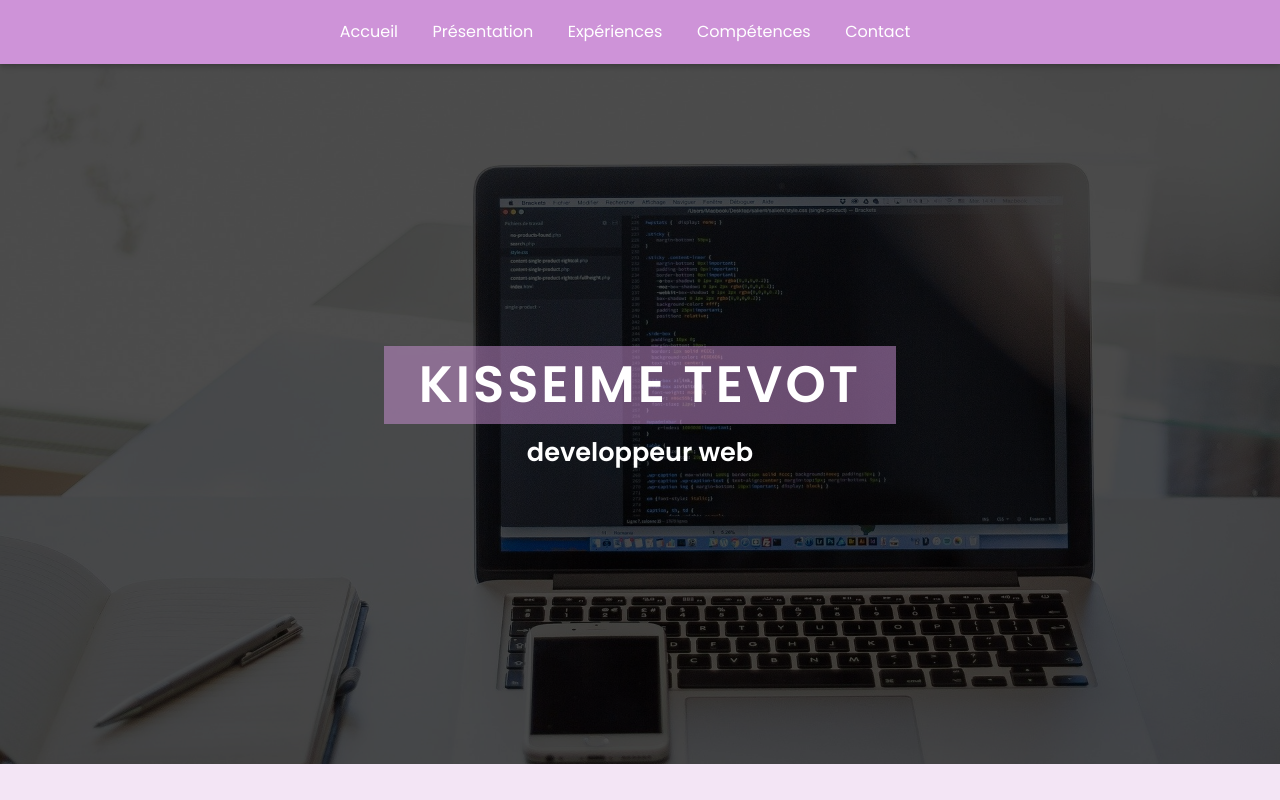
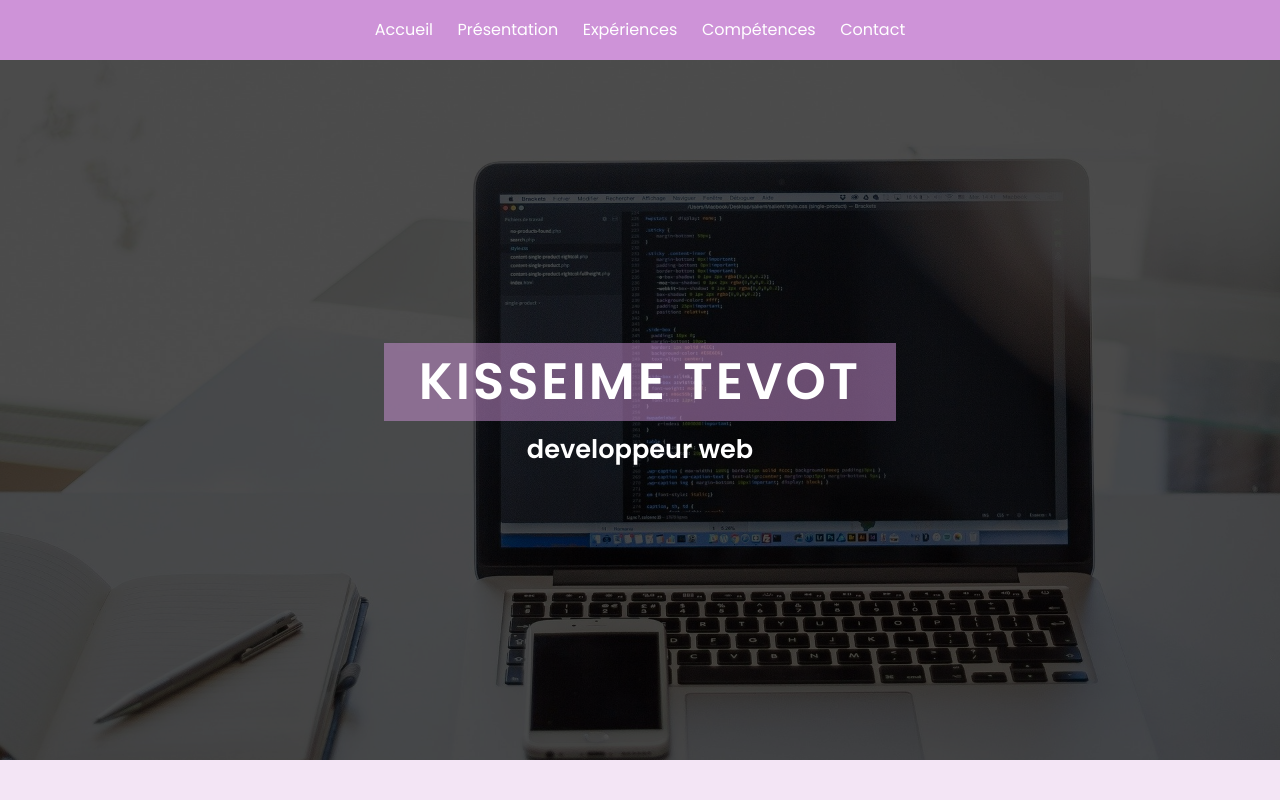
Before and after one commit to Kyse7535/cv_enligne, a plain HTML site: page index.html in a window 1280 px wide. Shown: the top 800 px of the page. Drawn offline with nearby package versions, Linux system fonts and the light colour scheme.

Commit message:
cv en ligne

```diff
--- a/CSS/index.css
+++ b/CSS/index.css
@@ -2,24 +2,16 @@
     margin: 0;
     padding: 0;
     box-sizing: border-box;
-    font-family: "Poppins";
 }
 
 body {
     font-family: "Poppins";
-    min-width: 450px;
 }
 
-.navbar {
-    background-color: #ce93d8;
-    font-size: 17px;
-    font-weight: 400;
-}
-
-.navbar li {
+.nav_bar li {
     display: inline-block;
     list-style: none;
-    padding: 3px 15px;
+    padding: 3px 10px;
 }
 
 header .ligne {
@@ -27,15 +19,20 @@ header .ligne {
     width: 100%;
 }
 
-.menu {
+.nav_bar {
+    font-size: 17px;
+    font-weight: 400;
+    background-color: #ce93d8;
     text-align: center;
+    padding: 0;
 }
 
 header ul {
     display: flex;
     justify-content: space-around;
     flex-wrap: nowrap;
-    margin: 0;
+    margin: 0 auto;
+    width: 90%;
 }
 
 header a {
@@ -60,6 +57,7 @@ main .ombre {
 
 main .image {
     height: 400px;
+    width: 100%;
     display: flex;
     background-color: rgba(0, 0, 0, 0.7);
     justify-content: center;
@@ -187,7 +185,8 @@ input[type="submit"] {
     }
     header ul {
         display: block;
-        margin: 0;
+        margin: 0 auto;
+        padding: 0.5% 0;
     }
     header a {
         color: #fff;
--- a/index.html
+++ b/index.html
@@ -18,12 +18,10 @@
 </head>
 
 <body>
-
     <header>
-        <div class="navbar ">
-            <div class="container">
-                <div class="row ligne">
-                    <div class="col-12 menu py-2">
+        <div class=" container-fluid">
+            <div class="row ">
+                <div class="col-12 nav_bar py-2">
                     <ul>
                         <li>
                             <a href="#image">Accueil</a>
@@ -44,27 +42,27 @@
                 </div>
             </div>
         </div>
-        </div>
     </header>
     <main>
-        <div class="container-fluid px-0 ombre">
+        <div class="container-fluid ">
             <div class="row">
-                <div class="col-12 image px-0" id="image">
+                <div class="col-12 ombre px-0">
+                    <div class="image" id="image">
                         <div class="text">
                             <h1>Kisseime TEVOT</h1>
                             <h4>developpeur web</h4>
                         </div>
                     </div>
                 </div>
+
             </div>
 
-        <div class="container-fluid px-0">
-            <div class="row presentation" id="presentation">
+            <div class="row  presentation" id="presentation">
                 <div class="col-12 col-md-6 offset-md-4 px-0">
                     <h2>Presentation</h2>
                 </div>
                 <div class="col-12 py-3">
-                    <div class="row presentation_text">
+                    <div class="row  presentation_text">
                         <div class="col-12 col-md-3 offset-md-4 px-0">
                             <p>Ceci est un paragraphe. Survolez-moi avec votre souris d'ordinateur et cliquez une fois pour que le menu s'affiche. Double-cliquez pour éditer directement le texte. Vous pouvez aussi me déplacer n'importe où sur la page par
                                 la méthode du «Glisser et Déposer»
@@ -76,8 +74,6 @@
                         </div>
                     </div>
                 </div>
-
-
             </div>
 
             <div class="row " id="experience">
@@ -105,8 +101,8 @@
 
                 </div>
             </div>
-            <div class="ombre2">
-                <div class="row competence mx-0 py-5" id="competence">
+            <div class=" row ombre2">
+                <div class="competence mx-0 py-5" id="competence">
 
                     <div class="col-12 col-md-8 offset-md-4  px-0">
                         <h2>Competences</h2>
@@ -150,7 +146,6 @@
             </div>
         </div>
     </main>
-    <footer></footer>
     <!-- JQuery -->
     <script type="text/javascript" src="https://cdnjs.cloudflare.com/ajax/libs/jquery/3.5.1/jquery.min.js"></script>
     <!-- Bootstrap tooltips -->
```
Lines whose indentation alone changed are shown as unchanged.
